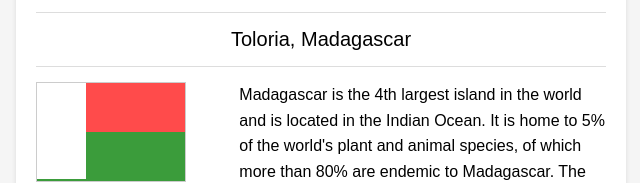
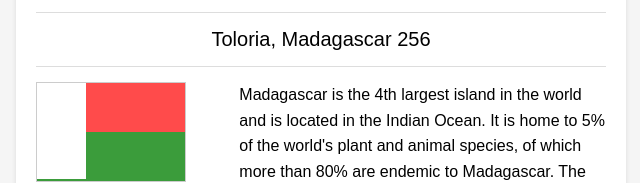
Before and after one commit to Joyceachen/wdd131-projects, a plain HTML site: page wwr/index.html in a window 1280 px wide. Shown: the part 410-593 px from the top of the page, 4-644 px from the left. Drawn offline with Linux system fonts and the light colour scheme; files whose address does not match are found by name.

Commit message:
Hello test me33333

```diff
--- a/wwr/index.html
+++ b/wwr/index.html
@@ -39,7 +39,7 @@
 				</div>
 
 				<div class="location">
-					Toloria, Madagascar
+					Toloria, Madagascar 256
 				</div>
 
 				<div class="madagascar-info">
```
